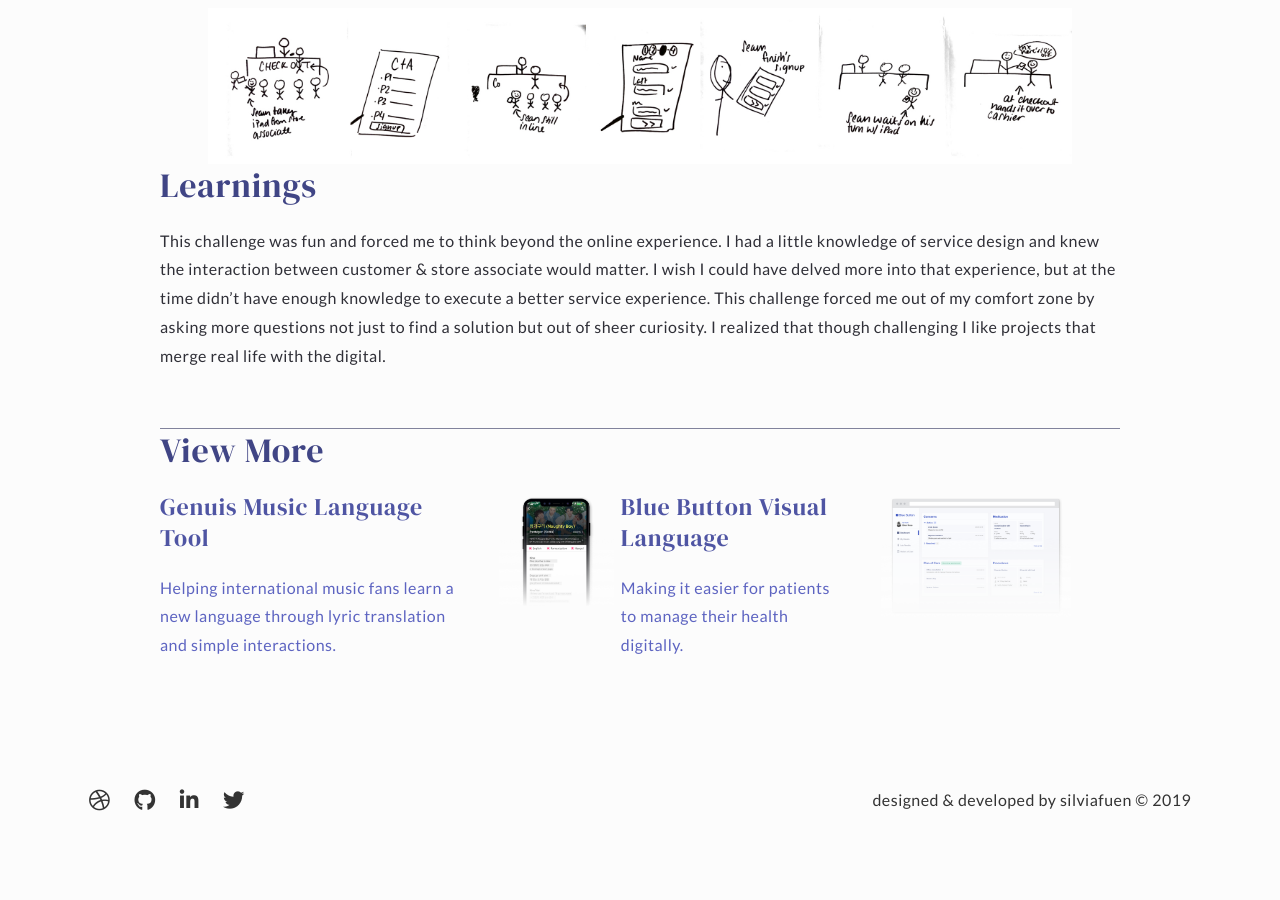
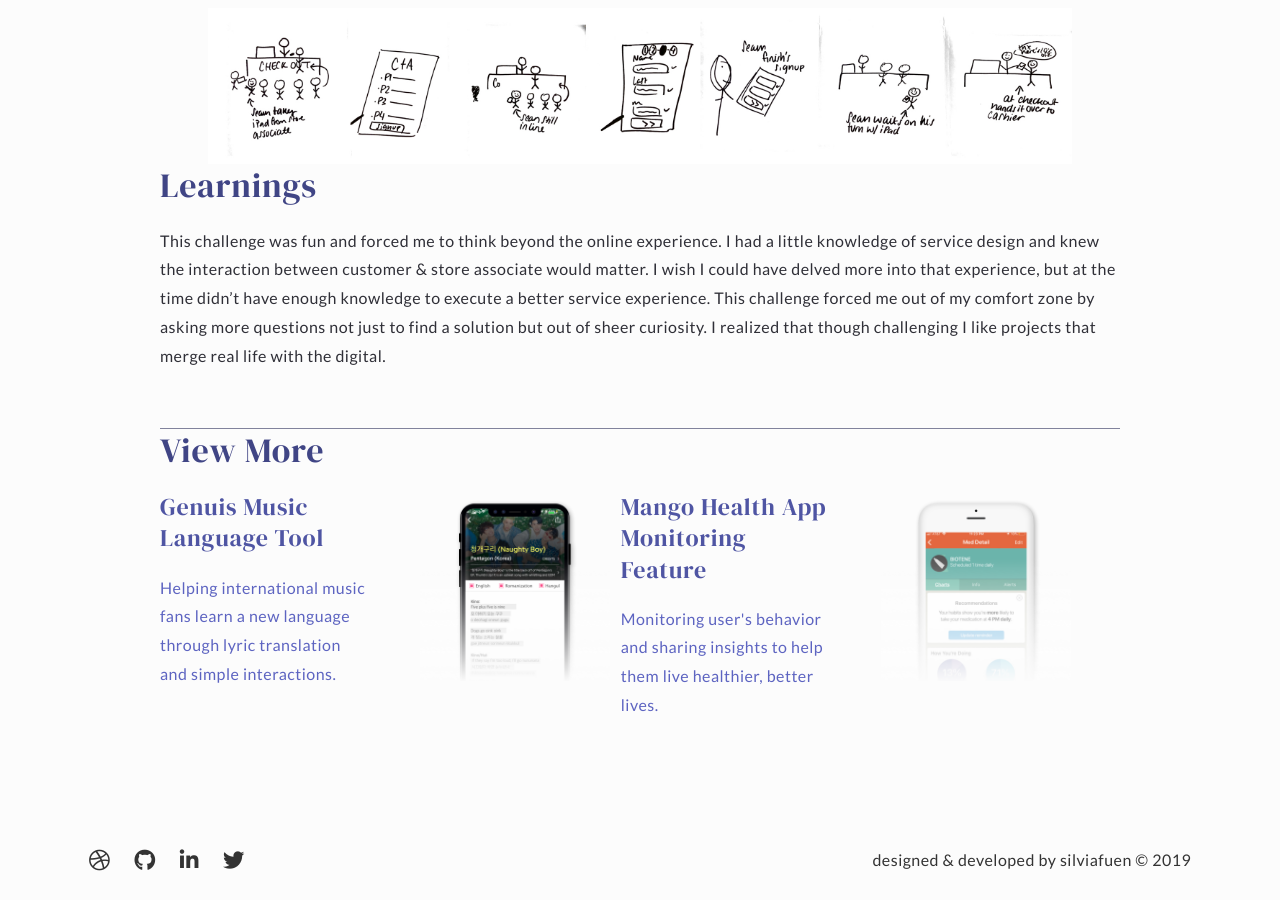
Before and after one commit to silviafuen/silviafuen.github.io, a Jekyll site: the page built from _posts/2018-10-26-signup.html, in a window 1280 px wide and 900 px high, scrolled down 3751 px. Built offline with Jekyll 4.4.1, drawn with Linux system fonts in a browser that asks for light colours; nearby versions of some CDN libraries; before the commit the page ends 4591 px from its top, so only the background shows below that.

Commit message:
Hide project, metadata update
- update metadata
- hide blue button project
- update bio

```diff
--- a/_layouts/default.html
+++ b/_layouts/default.html
@@ -10,21 +10,21 @@
   <!-- Primary Meta Tags -->
   <title>Silvia Fuentes, Product & Experience Designer</title>
   <meta name="title" content="Silvia Fuentes, Product & Experience Designer">
-  <meta name="description" content="I create products and experiences that serve marginalized peoples and move us toward a more inclusive future with intentional design.">
+  <meta name="description" content="I create products and experiences that move us toward a more inclusive future and serve marginalized peoples.">
 
   <!-- Open Graph / Facebook -->
   <meta property="og:type" content="website">
   <meta property="og:url" content="https://silviafuen.github.io/">
   <meta property="og:title" content="Silvia Fuentes, Product & Experience Designer">
-  <meta property="og:description" content="I create products and experiences that serve marginalized peoples and move us toward a more inclusive future with intentional design.">
+  <meta property="og:description" content="I create products and experiences that move us toward a more inclusive future and serve marginalized peoples.">
   <meta property="og:image" content="assets/meta.png">
 
   <!-- Twitter -->
   <meta property="twitter:card" content="summary_large_image">
   <meta property="twitter:url" content="https://silviafuen.github.io/">
   <meta property="twitter:title" content="Silvia Fuentes, Product & Experience Designer">
-  <meta property="twitter:description" content="I create products and experiences that serve marginalized peoples and move us toward a more inclusive future with intentional design.">
-  <meta property="twitter:image" content="assets/meta.png">
+  <meta property="twitter:description" content="I create products and experiences that move us toward a more inclusive future and serve marginalized peoples.">
+  <meta property="twitter:image" content="https://silviafuen.github.io/meta.png">
   <!-- Mobile Specific Metas
   –––––––––––––––––––––––––––––––––––––––––––––––––– -->
   <meta name="viewport" content="width=device-width, initial-scale=1">
--- a/_posts/2018-10-26-signup.html
+++ b/_posts/2018-10-26-signup.html
@@ -24,8 +24,8 @@
 
         <p><strong>My role</strong> was to design an experience near the check out line that encouraged customers to apply and ultimately increase the number of applicants.</p>
 
-        </div>
       </div>
+    </div>
     <!-----------PROBLEM----------------------------------------------------->
     <div class="row">
       <div class="twelve columns">
@@ -51,7 +51,7 @@
           <li>Our customers are in the 2nd Act of life (Settling down - financially stable)</li>
           <li>Partaking in Sign-Up has no effect on their place in line</li>
         </ul>
-        </div>
+      </div>
     </div>
     <!-----------PERSONA----------------------------------------------------------->
     <div class="row">
@@ -142,27 +142,25 @@
     <!-- ADDITIONAL PROJECTS -------------------------------------------------->
     <div data-aos="fade-up" data-aos-duration="1200" class="row">
       <a href="/music">
-        <div class="four columns previous">
+        <div class="three columns previous">
           <h3>Genuis Music Language Tool</h3>
           <p>
             Helping international music fans learn a new language through lyric translation and simple interactions.
-            </p>
+          </p>
         </div>
-        <div class="two columns">
+        <div class="three columns">
           <img src="assets/music-ico.png" alt="iPhone with Genius Music app open">
           <br />
         </div>
       </a>
-      <a href="/medical">
+      <a href="/mango">
         <div class="three columns previous">
-          <h3>Blue Button Visual Language</h3>
-          <p>
-            Making it easier for patients to manage their health digitally.
-          </p>
+          <h3>Mango Health App Monitoring Feature</h3>
+          <p>Monitoring user's behavior and sharing insights to help them live healthier, better lives.
+</p>
         </div>
         <div class="three columns">
-          <img src="assets/medical-ico.png" alt="Website with medical dashboard">
-          <br />
+          <img src="assets/mango-ico.png" alt=""><br />
         </div>
       </a>
     </div>
--- a/index.html
+++ b/index.html
@@ -77,7 +77,7 @@
         </p>
         <a href="/medical" class="button button-primary">View Progress</a>
       </div>
-    </div>
+    </div--->
     <!---------------------------- blue divider line ---------------------------->
     <div class="row">
       <div class="twelve columns border-line">
```
Also changed, not shown: other parts of index.html (+1 -1 lines), _posts/2019-01-29-mango.html (+4 -4 lines), about.html (+6 -3 lines), assets/meta.png (deleted), meta.png (added).
